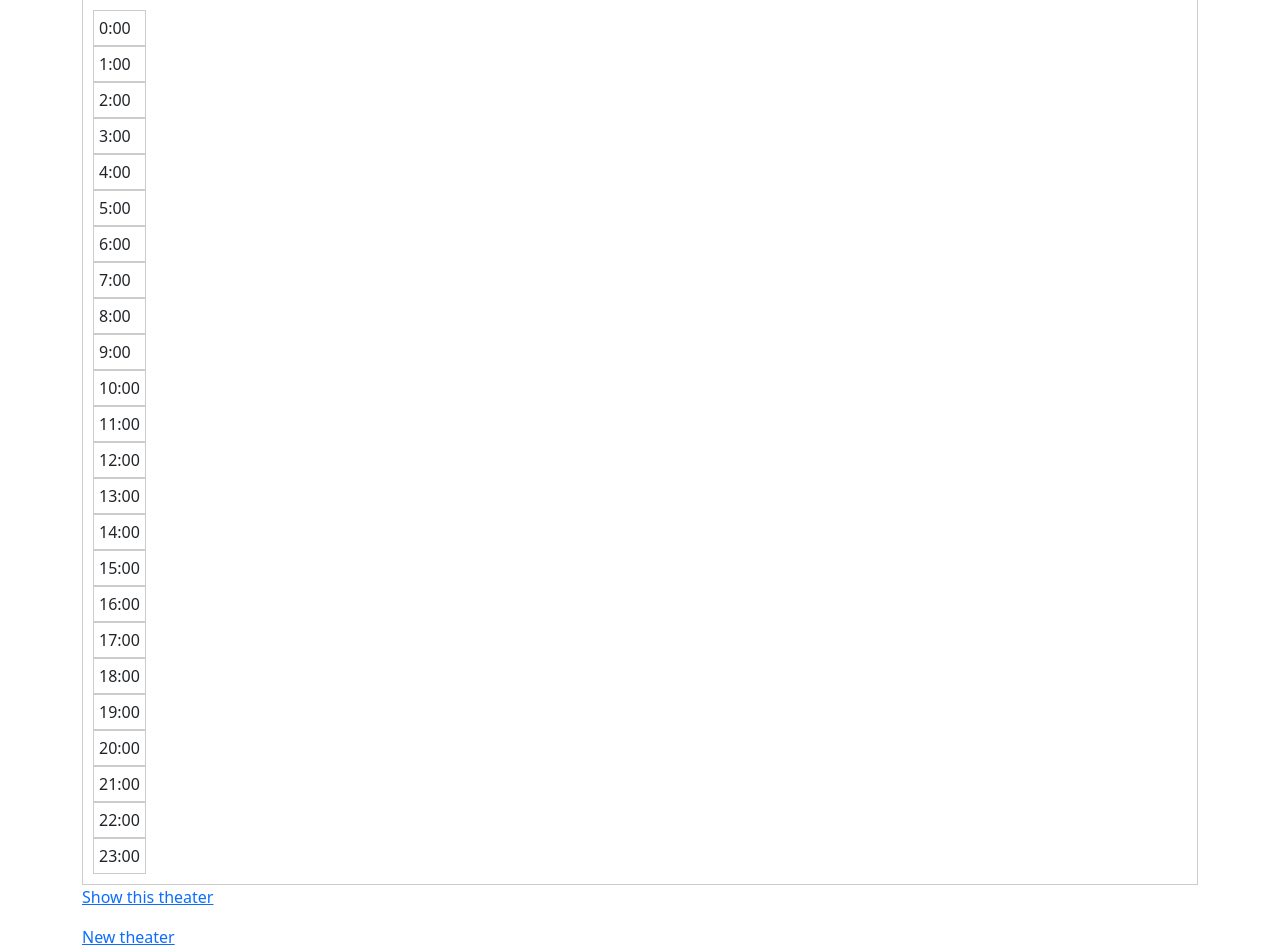
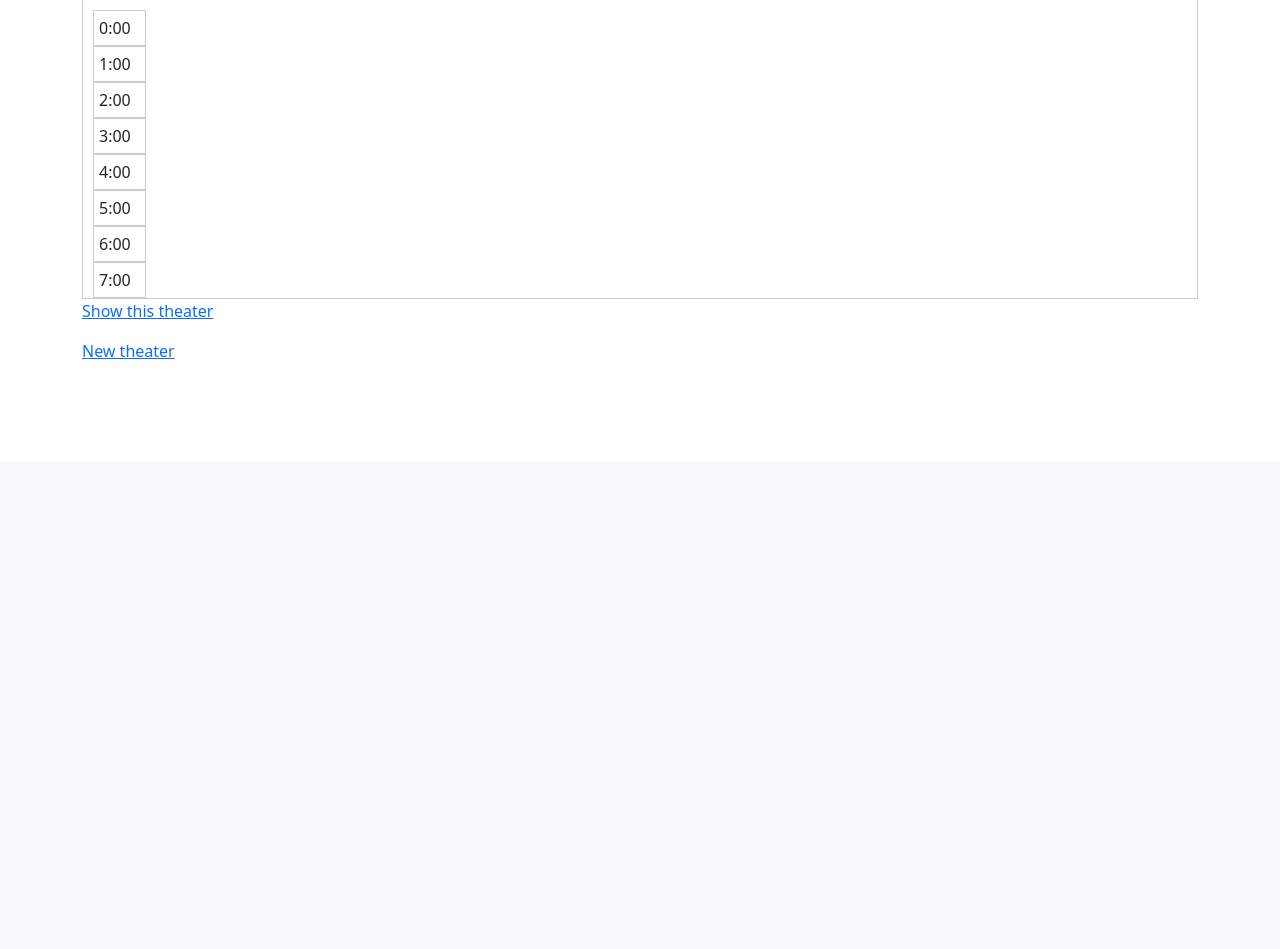
Before and after one commit to WilsonReese/Bingo-Bango, a Rails app: page /theaters in a window 1280 px wide. Shown: the part 339-1288 px from the top of the page. After the commit the page ends 698 px from the top, so only its background shows below. Run offline with Rails 7, Linux system fonts and the light colour scheme; tables that the repository leaves empty hold one stand-in row (values such as "Sample post"); some libraries are stand-ins or nearby versions.

Commit message:
calendar can scroll now

```diff
--- a/app/assets/stylesheets/application.css
+++ b/app/assets/stylesheets/application.css
@@ -21,6 +21,8 @@
   border: 1px solid #ccc;
   padding: 10px;
   margin-top: 20px;
+  height: 300px; /* Set the fixed height of the calendar container */
+  overflow-y: auto; /* Enable vertical scrolling */
 }
 
 .time-slots {
```
